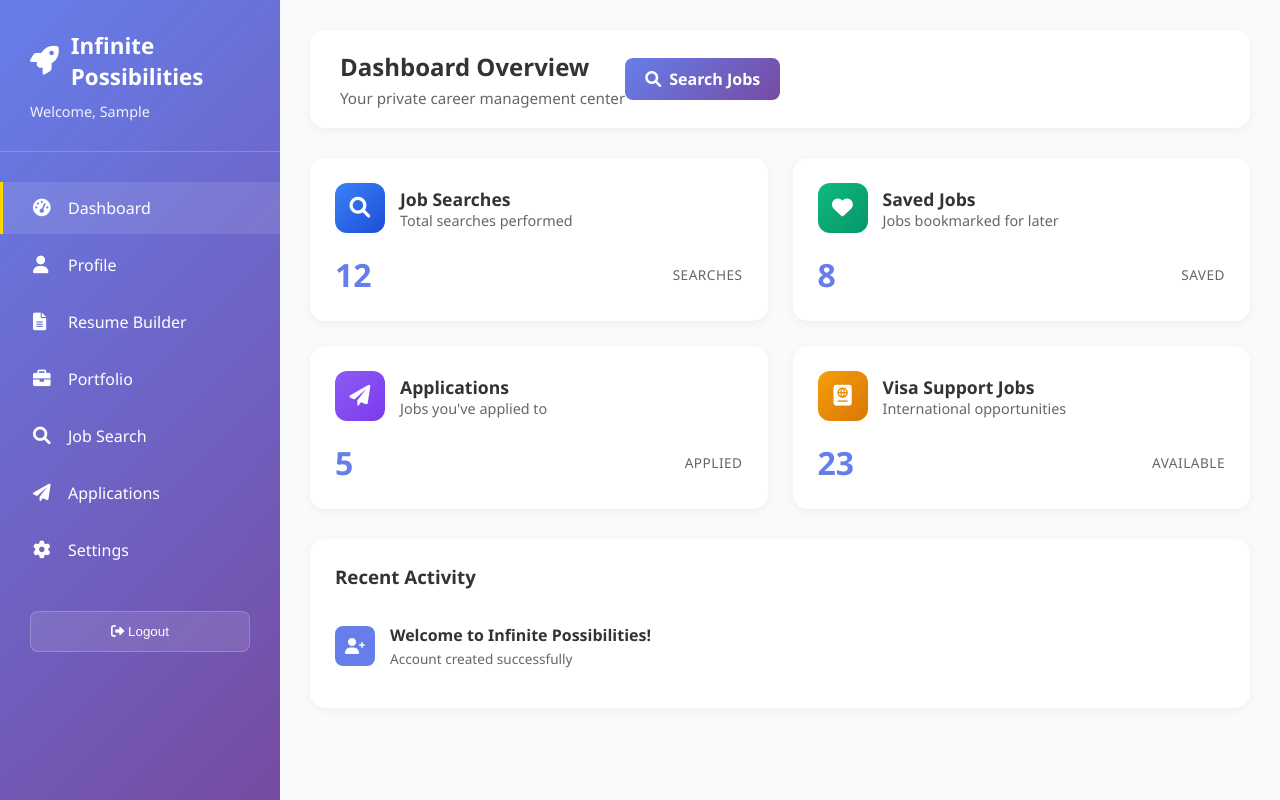
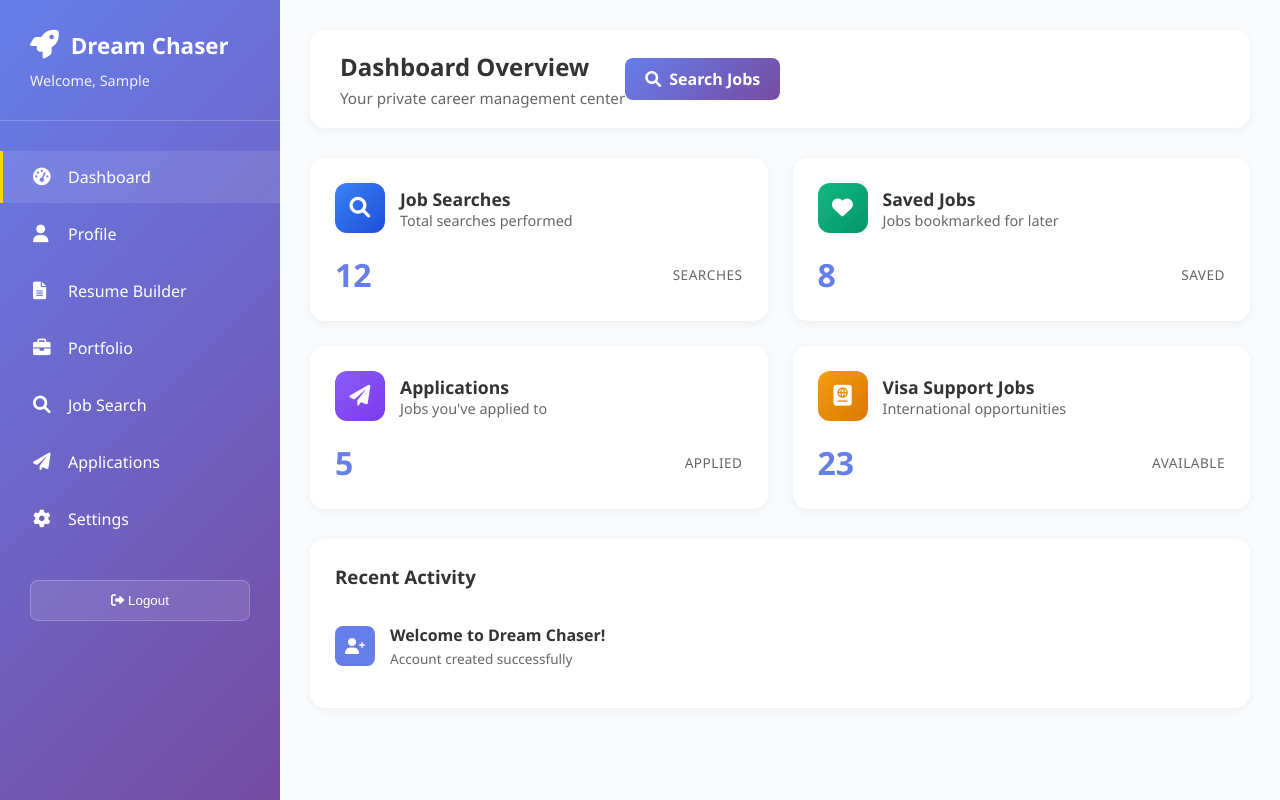
Before and after one commit to mirrapravi/Dream-Chaser-Demo, a plain HTML site: page dashboard.html in a window 1280 px wide. Drawn offline with Linux system fonts and the light colour scheme; sample sign-in values are in the browser's storage.

Commit message:
Add files via upload

```diff
--- a/dashboard.html
+++ b/dashboard.html
@@ -3,7 +3,7 @@
 <head>
     <meta charset="UTF-8">
     <meta name="viewport" content="width=device-width, initial-scale=1.0">
-    <title>Dashboard - Infinite Possibilities</title>
+    <title>Dashboard - Dream Chaser</title>
     <link href="https://cdnjs.cloudflare.com/ajax/libs/font-awesome/6.0.0/css/all.min.css" rel="stylesheet">
     <style>
         * {
@@ -382,7 +382,7 @@
             <div class="sidebar-header">
                 <div class="logo">
                     <i class="fas fa-rocket"></i>
-                    <h1>Infinite Possibilities</h1>
+                    <h1>Dream Chaser</h1>
                 </div>
                 <div class="user-info">
                     Welcome, <span id="userName">User</span>
@@ -529,7 +529,7 @@
                                 <i class="fas fa-user-plus"></i>
                             </div>
                             <div class="activity-content">
-                                <div class="activity-title">Welcome to Infinite Possibilities!</div>
+                                <div class="activity-title">Welcome to Dream Chaser!</div>
                                 <div class="activity-time">Account created successfully</div>
                             </div>
                         </div>
```
Also changed, not shown: auth.html (+3 -3 lines).
